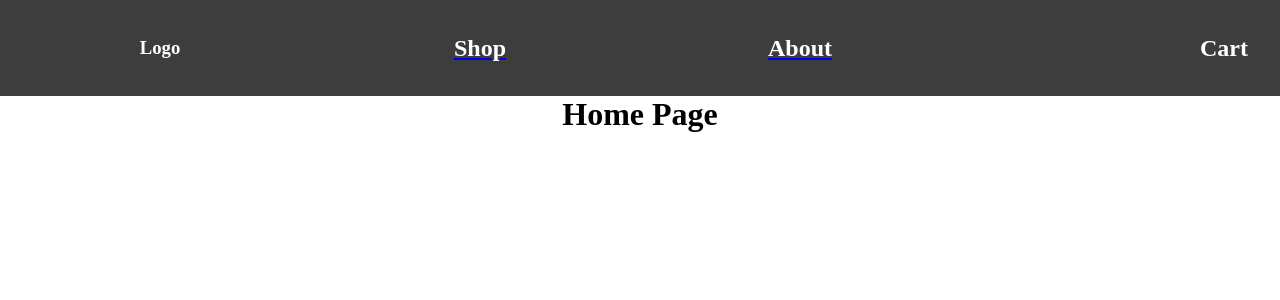
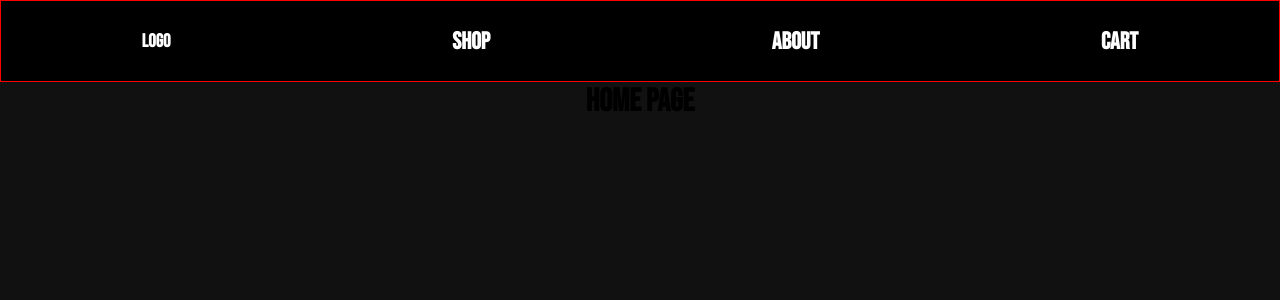
Before and after one commit to fpsbowser/shopping-cart, a React (Create React App) app: page / in a window 1280 px wide. Shown: the top 300 px of the page. Built offline with nearby package versions, Linux system fonts and the light colour scheme.

Commit message:
updated style

```diff
--- a/src/styles/app.css
+++ b/src/styles/app.css
@@ -1,6 +1,17 @@
+@import url("https://fonts.googleapis.com/css2?family=Bebas+Neue&display=swap");
+
 * {
+  font-family: "Bebas Neue", cursive;
   margin: 0;
   padding: 0;
+}
+
+html {
+  background-color: rgb(17, 17, 17);
+}
+
+a {
+  text-decoration: none;
 }
 
 .App {
--- a/src/styles/navigation.css
+++ b/src/styles/navigation.css
@@ -1,19 +1,43 @@
 nav {
-  display: grid;
-  grid-template-columns: repeat(4, 1fr);
-  /* justify-content: space-around; */
+  display: flex;
+  justify-content: space-around;
   align-items: center;
-  background-color: rgb(61, 61, 61);
-  min-height: 12vh;
+  background-color: rgb(0, 0, 0);
+  min-height: 10vh;
   color: white;
-}
-
-#cart-logo {
-  justify-self: end;
-  padding-right: 2rem;
+  position: sticky;
+  top: 0px;
+  border: red 1px solid;
 }
 
 h2 {
   color: white;
-  text-decoration: none;
+  background-color: black;
 }
+
+#logo {
+  width: 3rem;
+  border: 0;
+}
+
+#cart-container {
+  display: flex;
+  justify-content: flex-end;
+  align-items: center;
+  padding-right: 1rem;
+  color: red;
+  background-color: black;
+}
+
+.material-symbols-outlined {
+  font-variation-settings: "FILL" 0, "wght" 400, "GRAD" 0, "opsz" 48;
+  color: white;
+  background-color: black;
+  align-self: flex-start;
+}
+
+.number-of-items {
+  background-color: black;
+  align-self: flex-end;
+  font-size: 1.4em;
+}
```
